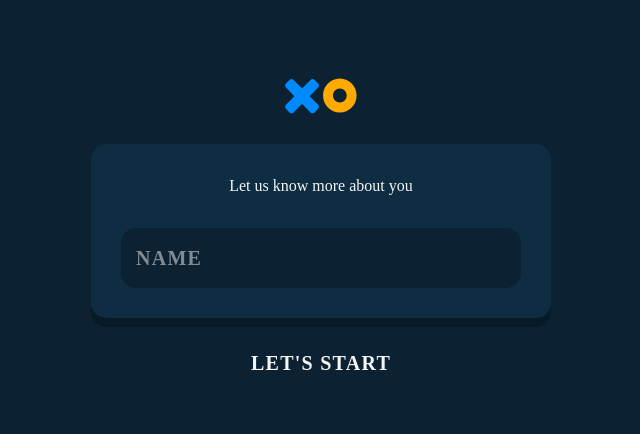
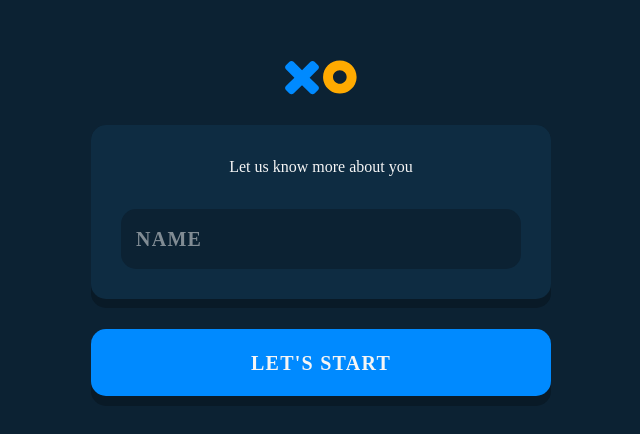
Before and after one commit to AlexanderMatveev2908/REACT__X0, a React (Vite) app: page / in a window 1280 px wide. Shown: the part 172-606 px from the top of the page, without its empty margins (319-959 px from the left). Built offline with nearby package versions, Linux system fonts and the light colour scheme; a web font is replaced by a local one.

Commit message:
UI seem respect request

```diff
--- a/src/features/Auth/AuthForm.tsx
+++ b/src/features/Auth/AuthForm.tsx
@@ -18,6 +18,7 @@ const AuthForm: FC = () => {
           </div>
 
           <input
+            autoFocus={true}
             type="text"
             className="w-full outline-0 rounded-[15px] p-[15px] txt__f"
             {...setStyle({ backgroundColor: "var(--bg__0)" })}
@@ -26,10 +27,16 @@ const AuthForm: FC = () => {
         </div>
       </ElementShadow>
 
-      <ElementShadow {...{ styleCard: "" }}>
+      <ElementShadow
+        {...{
+          styleCard: "min-h-[67px]",
+          styleBg: "el__btn_bg",
+          styleShadow: "el__btn_bg_shadow",
+        }}
+      >
         <button
           type="submit"
-          className="w-full flex justify-center items-center btn__clear relative"
+          className="min-w-full h-full flex justify-center items-center btn__clear cursor-pointer el__content"
         >
           <span className="txt__btn_lg">LET'S START</span>
         </button>
--- a/src/index.css
+++ b/src/index.css
@@ -87,12 +87,25 @@ IMPORTANT: for some practical reasons i prefer using snake case instead of kebab
 /* UTILS SHADOW*/
 
 .el__content {
+  @apply relative;
   z-index: 150;
 }
+
 .el__card_bg {
   @apply h-full;
   background-color: var(--bg__1);
   z-index: 100;
+}
+.el__btn_bg {
+  @apply h-full;
+  background-color: var(--blue_pr__1);
+  z-index: 100;
+}
+
+.el__btn_bg_shadow {
+  @apply min-h-[115%];
+  background-color: var(--blue_sc__2);
+  z-index: 50;
 }
 .el__card_shadow {
   @apply min-h-[105%];
@@ -100,6 +113,8 @@ IMPORTANT: for some practical reasons i prefer using snake case instead of kebab
   z-index: 50;
 }
 .el__card_bg,
-.el__card_shadow {
+.el__card_shadow,
+.el__btn_bg,
+.el__btn_bg_shadow {
   @apply absolute inset-0 rounded-[15px] w-full;
 }
```
